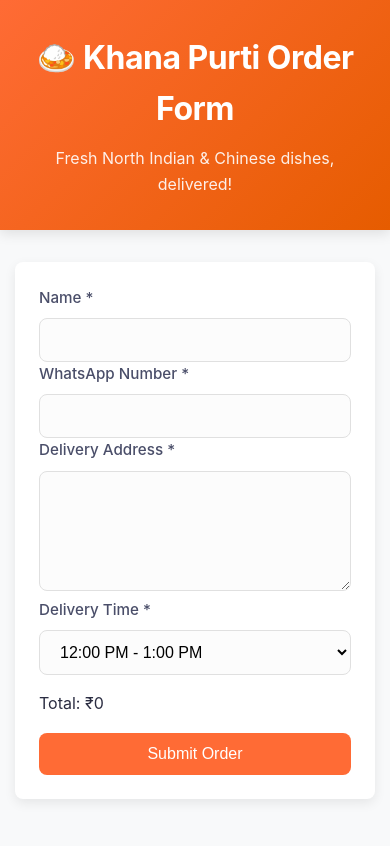
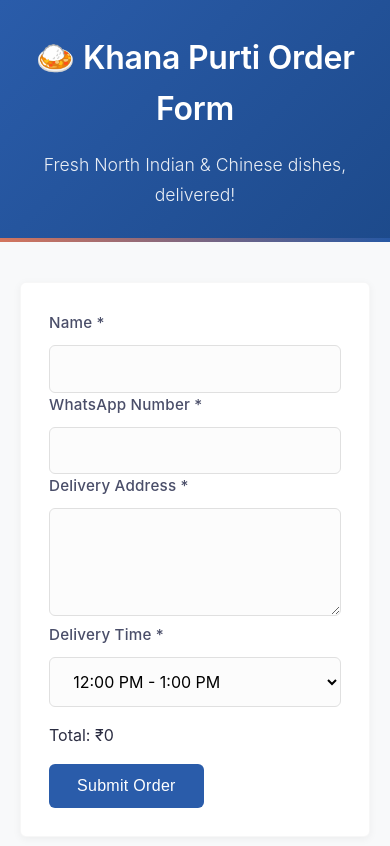
Before and after one commit to hemantdoc12/khanapurti-order-form, a plain HTML site: page index.html in a window 390 px wide. Drawn offline with Linux system fonts and the light colour scheme; no server answers.

Commit message:
Update styles.css

```diff
--- a/styles.css
+++ b/styles.css
@@ -1,17 +1,17 @@
 :root {
-  --primary-color: #ff6b35; /* Updated primary orange */
-  --primary-dark: #e65c00;
-  --secondary-color: #004e89; /* Complementary blue */
-  --accent-color: #ffb563;
+  --primary-color: #2A5CAA; /* Deep professional blue */
+  --primary-dark: #1D4A8B;
+  --secondary-color: #4A6FA5; /* Complementary muted blue */
+  --accent-color: #FF7D4D; /* Kept as accent but more muted */
   --light-bg: #f8f9fa;
-  --text-dark: #2b2d42;
-  --text-medium: #4a4e69;
-  --text-light: #8d99ae;
-  --success-color: #4caf50;
-  --error-color: #ef476f;
-  --border-radius: 8px;
-  --box-shadow: 0 4px 12px rgba(0, 0, 0, 0.08);
-  --transition: all 0.3s ease;
+  --text-dark: #2B2D42;
+  --text-medium: #4A4E69;
+  --text-light: #8D99AE;
+  --success-color: #4CAF50;
+  --error-color: #EF476F;
+  --border-radius: 6px; /* Slightly smaller for more refinement */
+  --box-shadow: 0 2px 8px rgba(0, 0, 0, 0.05);
+  --transition: all 0.2s ease;
 }
 
 body {
@@ -21,91 +21,100 @@ body {
   padding: 0;
   color: var(--text-dark);
   line-height: 1.6;
+  -webkit-font-smoothing: antialiased;
 }
 
-/* Improved header with better gradient and spacing */
+/* Sophisticated header with subtle gradient */
 header {
   background: linear-gradient(135deg, var(--primary-color), var(--primary-dark));
   color: white;
-  padding: 2rem 20px;
+  padding: 2.5rem 20px;
   text-align: center;
-  box-shadow: 0 4px 12px rgba(0, 0, 0, 0.1);
-  margin-bottom: 2rem;
+  margin-bottom: 2.5rem;
+  position: relative;
+}
+
+header::after {
+  content: '';
+  position: absolute;
+  bottom: 0;
+  left: 0;
+  right: 0;
+  height: 4px;
+  background: linear-gradient(90deg, rgba(255,125,77,0.8), rgba(42,92,170,0.8));
 }
 
 header h1 {
   margin: 0;
-  font-size: 2.5rem;
-  font-weight: 700;
-  letter-spacing: -0.5px;
+  font-size: 2.4rem;
+  font-weight: 600;
+  letter-spacing: -0.25px;
 }
 
 header p {
-  margin: 0.75rem 0 0;
+  margin: 1rem auto 0;
   font-size: 1.1rem;
   opacity: 0.9;
   max-width: 700px;
-  margin-left: auto;
-  margin-right: auto;
+  line-height: 1.7;
+  font-weight: 300;
 }
 
-/* Container improvements */
+/* Refined container styling */
 .form-container, .container {
-  max-width: 1200px;
+  max-width: 1100px;
   margin: 0 auto 3rem;
-  padding: 0 20px;
+  padding: 0 30px;
 }
 
-/* Enhanced form styling */
+/* Elegant form styling */
 form, .tables {
   background: white;
-  padding: 2rem;
+  padding: 2.5rem;
   border-radius: var(--border-radius);
   box-shadow: var(--box-shadow);
   margin-bottom: 2rem;
+  border: 1px solid rgba(0, 0, 0, 0.03);
 }
 
-/* Better form elements */
+/* Premium form elements */
 .form-group {
-  margin-bottom: 1.5rem;
+  margin-bottom: 1.75rem;
 }
 
 label {
   display: block;
-  margin-bottom: 0.5rem;
+  margin-bottom: 0.6rem;
   font-weight: 500;
   color: var(--text-medium);
   font-size: 0.95rem;
+  letter-spacing: 0.2px;
 }
 
 input, select, textarea {
   width: 100%;
-  padding: 0.75rem 1rem;
+  padding: 0.8rem 1.2rem;
   border: 1px solid #e0e0e0;
   border-radius: var(--border-radius);
   box-sizing: border-box;
   font-size: 1rem;
   transition: var(--transition);
   background-color: #fcfcfc;
+  font-family: 'Inter', sans-serif;
 }
 
 input:focus, select:focus, textarea:focus {
   outline: none;
   border-color: var(--primary-color);
-  box-shadow: 0 0 0 3px rgba(255, 107, 53, 0.2);
+  box-shadow: 0 0 0 2px rgba(42, 92, 170, 0.1);
   background-color: white;
 }
 
-textarea {
-  resize: vertical;
-  min-height: 120px;
-}
-
-/* Improved buttons */
+/* Refined buttons */
 button, .btn {
   background: var(--primary-color);
   color: white;
-  padding: 0.75rem 1.5rem;
+  padding: 0.8rem 1.75rem;
   border: none;
   border-radius: var(--border-radius);
   cursor: pointer;
@@ -114,12 +123,13 @@ button, .btn {
   transition: var(--transition);
   display: inline-block;
   text-align: center;
-  width: auto;
+  letter-spacing: 0.3px;
 }
 
 button:hover, .btn:hover {
   background: var(--primary-dark);
-  transform: translateY(-2px);
+  transform: translateY(-1px);
+  box-shadow: 0 2px 8px rgba(0, 0, 0, 0.1);
 }
 
 button.secondary {
@@ -127,77 +137,61 @@ button.secondary {
 }
 
 button.secondary:hover {
-  background: #003d6b;
+  background: #3a5d8a;
 }
 
-/* Feedback messages */
-#message {
-  text-align: center;
-  margin: 1.5rem 0;
-  font-size: 1rem;
-  padding: 1rem;
-  border-radius: var(--border-radius);
-}
-
-.message-success {
-  background-color: rgba(76, 175, 80, 0.1);
-  color: var(--success-color);
-  border: 1px solid rgba(76, 175, 80, 0.3);
-}
-
-.message-error {
-  background-color: rgba(239, 71, 111, 0.1);
-  color: var(--error-color);
-  border: 1px solid rgba(239, 71, 111, 0.3);
-}
-
-/* Enhanced tables */
+/* Premium tables */
 table {
   width: 100%;
   margin-bottom: 2rem;
   border-collapse: collapse;
-  box-shadow: 0 1px 3px rgba(0, 0, 0, 0.05);
+  box-shadow: 0 1px 2px rgba(0, 0, 0, 0.03);
+  border: 1px solid rgba(0, 0, 0, 0.05);
 }
 
 th, td {
-  border: 1px solid #e0e0e0;
-  padding: 1rem;
+  border: 1px solid rgba(0, 0, 0, 0.05);
+  padding: 1.1rem;
   text-align: left;
 }
 
 th {
-  background: var(--secondary-color);
+  background: var(--primary-color);
   color: white;
   font-weight: 500;
+  letter-spacing: 0.3px;
 }
 
 tr:nth-child(even) {
-  background-color: #f9f9f9;
+  background-color: #fcfcfc;
 }
 
 tr:hover {
-  background-color: #f1f1f1;
+  background-color: #f8f8f8;
 }
 
-/* Summary card improvements */
+/* Enhanced summary cards */
 .summary {
   background: white;
-  padding: 1.5rem;
+  padding: 2rem;
   border-radius: var(--border-radius);
   box-shadow: var(--box-shadow);
   margin-bottom: 2rem;
+  border: 1px solid rgba(0, 0, 0, 0.03);
 }
 
 .summary h3 {
   text-align: center;
-  margin: 0 0 1.5rem;
-  color: var(--secondary-color);
+  margin: 0 0 1.75rem;
+  color: var(--primary-color);
   font-size: 1.4rem;
+  font-weight: 600;
 }
 
 .summary p {
-  margin: 1rem 0;
+  margin: 1.1rem 0;
   font-size: 1rem;
+  line-height: 1.7;
 }
 
 .summary-value {
@@ -205,50 +199,21 @@ tr:hover {
   color: var(--primary-color);
 }
 
-/* Utility classes */
-.text-center {
-  text-align: center;
-}
+/* Refined responsive design */
+@media (max-width: 800px) {
+  header {
+    padding: 2rem 20px;
+  }
 
-.mt-1 { margin-top: 0.5rem; }
-.mt-2 { margin-top: 1rem; }
-.mt-3 { margin-top: 1.5rem; }
-.mt-4 { margin-top: 2rem; }
-
-/* Responsive improvements */
-@media (max-width: 800px) {
   header h1 {
     font-size: 2rem;
   }
 
-  header p {
-    font-size: 1rem;
-  }
-
   .form-container, .container {
-    padding: 0 15px;
+    padding: 0 20px;
   }
 
   form, .tables {
-    padding: 1.5rem;
-  }
-
-  th, td {
-    padding: 0.75rem;
-    font-size: 0.9rem;
-  }
-
-  button, .btn {
-    width: 100%;
+    padding: 1.75rem;
   }
 }
-
-/* Animation for better UX */
-@keyframes fadeIn {
-  from { opacity: 0; transform: translateY(10px); }
-  to { opacity: 1; transform: translateY(0); }
-}
-
-.form-container, .container {
-  animation: fadeIn 0.4s ease-out;
-}
```
